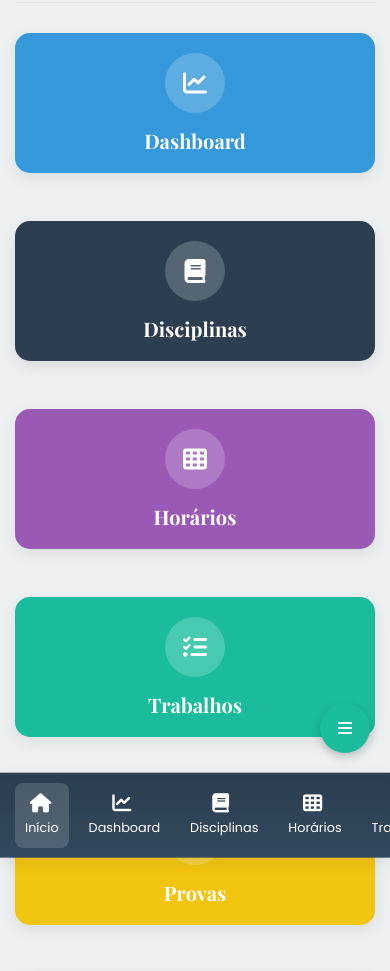
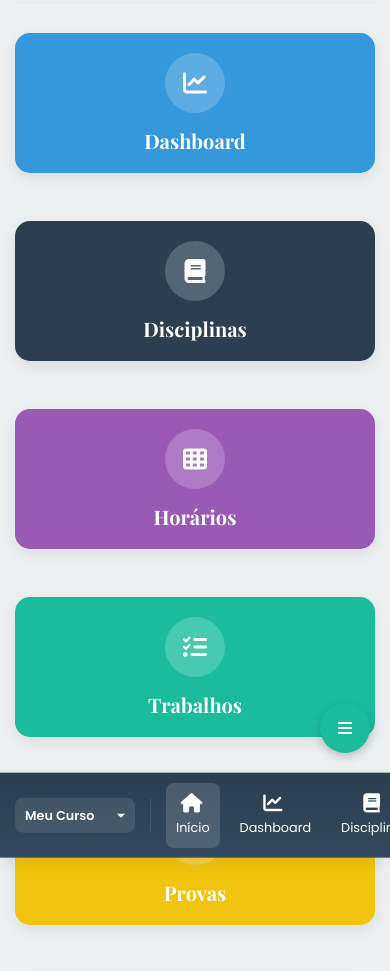
Before and after one commit to desenvolveacesso/alunopro2, a plain HTML site: page index.html in a window 390 px wide. Shown: the part 71-1042 px from the top of the page. Drawn offline with nearby package versions, Linux system fonts and the light colour scheme.

Commit message:
Update index.html

```diff
--- a/index.html
+++ b/index.html
@@ -579,14 +579,27 @@
         z-index: 1000;
         padding: 10px 0;
         flex-direction: row;
+        align-items: center; /* Adicionado para centralizar itens verticalmente */
       }
 
       .sidebar-header {
         display: none;
       }
 
+      /* CORREÇÃO APLICADA AQUI */
       .profile-switcher {
-          display: none;
+        padding: 0 15px;
+        margin-bottom: 0;
+        border-bottom: none;
+        border-right: 1px solid rgba(255, 255, 255, 0.1);
+        align-self: center;
+        flex-shrink: 0; /* Impede que o seletor encolha */
+      }
+
+      .profile-switcher .dropdown-toggle {
+        padding: 8px 10px;
+        width: auto;
+        min-width: 150px; /* Garante uma largura mínima */
       }
 
       .nav-menu-wrapper {
@@ -618,7 +631,7 @@
       }
 
       .main-content {
-        padding: 20px 15px 80px;
+        padding: 20px 15px 100px; /* Aumentado padding inferior para não sobrepor o menu */
       }
     }
 
@@ -651,6 +664,14 @@
       .stats-info {
         margin-left: 0;
         margin-top: 10px;
+      }
+
+      .profile-switcher .dropdown-toggle {
+        min-width: 120px; /* Reduz a largura mínima em telas ainda menores */
+      }
+
+      #current-profile-name {
+        font-size: 0.8rem; /* Reduz o tamanho da fonte do nome do perfil */
       }
     }
 
@@ -762,7 +783,7 @@
             <div class="nav-item">
             <a class="nav-link" href="#" data-target="configuracoes">
                 <i class="fas fa-cog"></i>
-                <span>Configurações</span>
+                <span>Config.</span>
             </a>
             </div>
         </nav>
```
